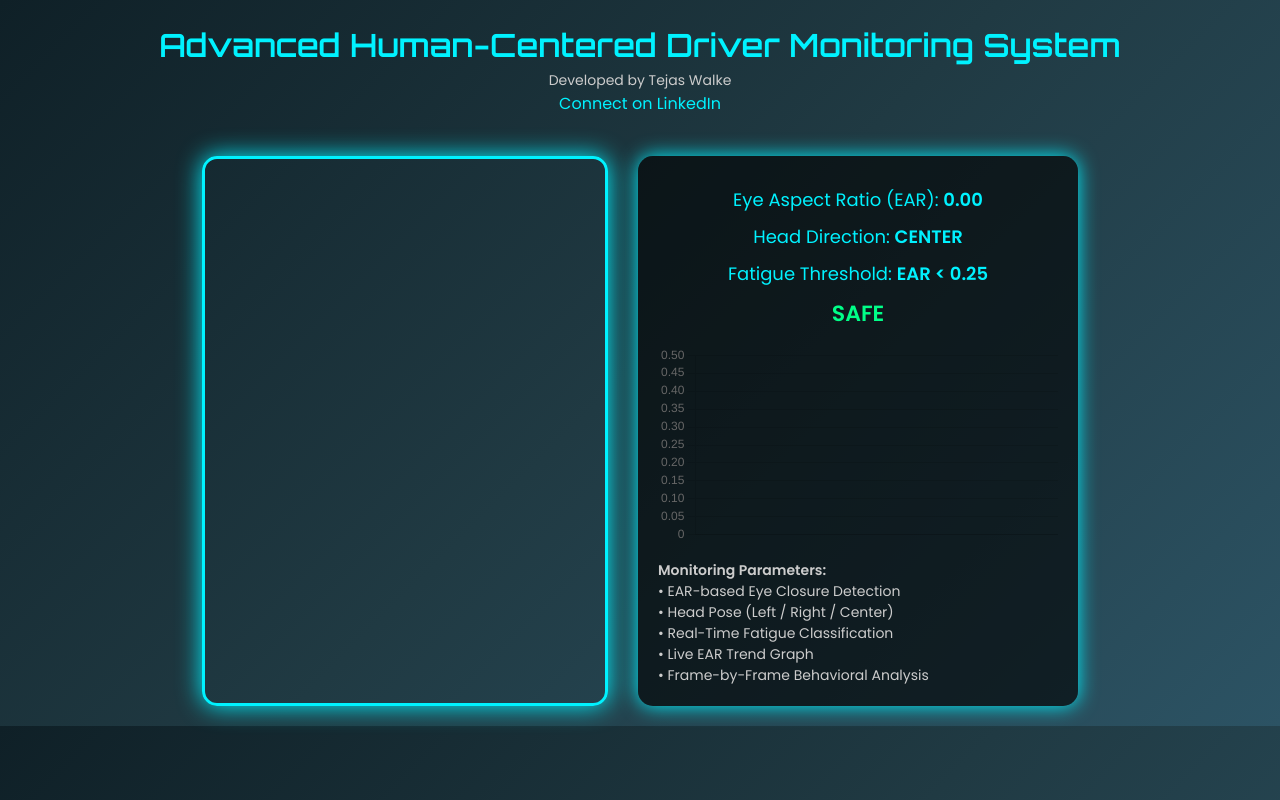
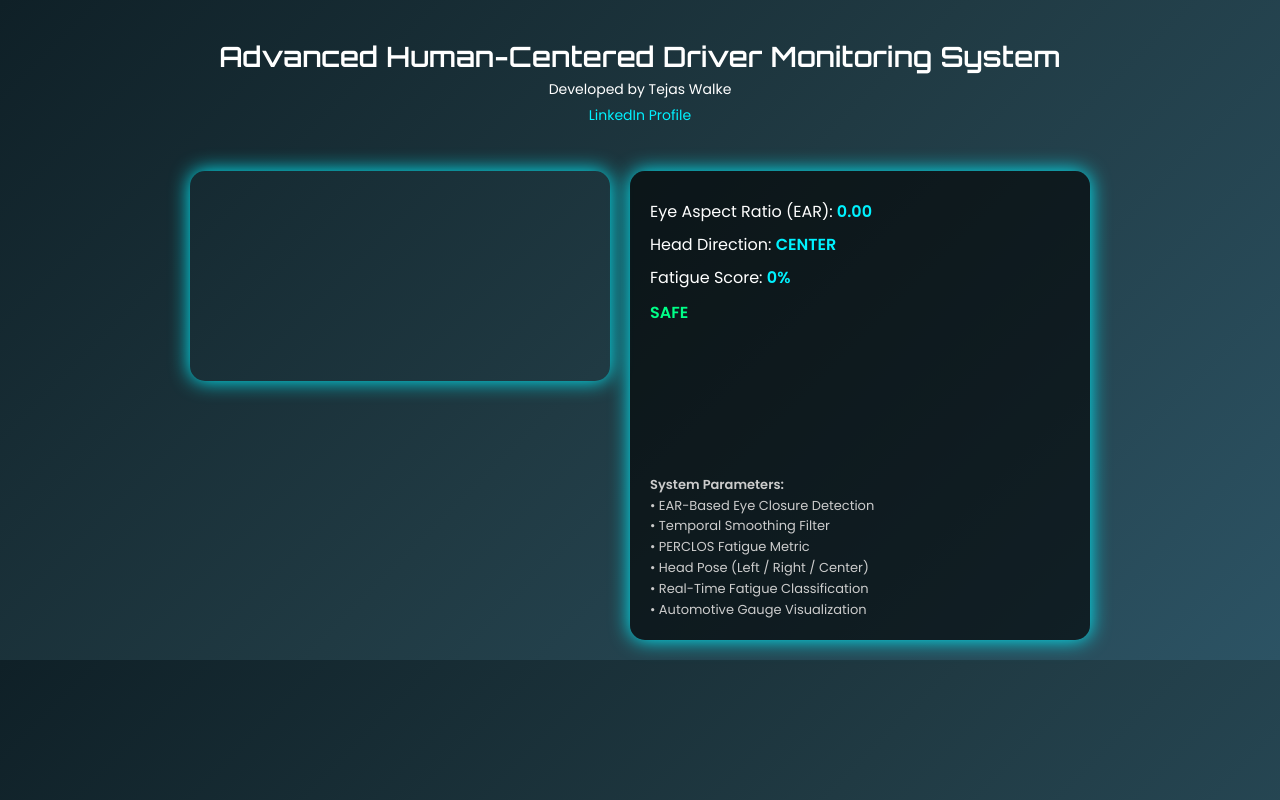
Before and after one commit to 1tejaswalke/HCAI-Monitoring-System, a FastAPI app: page / in a window 1280 px wide. Run offline with FastAPI, Linux system fonts and the light colour scheme.

Commit message:
Add files via upload

```diff
--- /dev/null
+++ b/static/dms_engine.js
@@ -0,0 +1,199 @@
+
+// ============================================
+// Advanced Automotive DMS Engine v3
+// Developed by Tejas Walke
+// ============================================
+
+let model;
+let frameCount = 0;
+let closedEyeFrames = 0;
+let earHistory = [];
+const SMOOTHING_WINDOW = 10;
+const EAR_THRESHOLD = 0.25;
+
+const video = document.getElementById("video");
+const earDisplay = document.getElementById("earValue");
+const statusDisplay = document.getElementById("status");
+const headDisplay = document.getElementById("headPose");
+const fatigueDisplay = document.getElementById("fatigueScore");
+
+const gaugeCanvas = document.getElementById("fatigueGauge");
+const gaugeCtx = gaugeCanvas.getContext("2d");
+
+// Audio Alert
+const alertSound = new Audio("https://actions.google.com/sounds/v1/alarms/alarm_clock.ogg");
+
+// ===============================
+// Camera Setup
+// ===============================
+async function setupCamera() {
+    const stream = await navigator.mediaDevices.getUserMedia({ video: true });
+    video.srcObject = stream;
+    return new Promise(resolve => {
+        video.onloadedmetadata = () => resolve(video);
+    });
+}
+
+// ===============================
+// Load FaceMesh Model
+// ===============================
+async function loadModel() {
+    await tf.setBackend("webgl");
+    model = await faceLandmarksDetection.createDetector(
+        faceLandmarksDetection.SupportedModels.MediaPipeFaceMesh,
+        {
+            runtime: "tfjs",
+            refineLandmarks: true,
+            maxFaces: 1
+        }
+    );
+}
+
+// ===============================
+// EAR Calculation
+// ===============================
+function calculateEAR(landmarks) {
+    const dist = (a,b) => Math.hypot(a.x-b.x, a.y-b.y);
+    const A = dist(landmarks[160], landmarks[144]);
+    const B = dist(landmarks[158], landmarks[153]);
+    const C = dist(landmarks[33], landmarks[133]);
+    return (A+B)/(2*C);
+}
+
+// ===============================
+// Head Pose Estimation
+// ===============================
+function estimateHeadPose(landmarks) {
+    const left = landmarks[33];
+    const right = landmarks[263];
+    const nose = landmarks[1];
+    const midX = (left.x + right.x) / 2;
+    const offset = nose.x - midX;
+
+    if (offset > 20) return "RIGHT";
+    if (offset < -20) return "LEFT";
+    return "CENTER";
+}
+
+// ===============================
+// Temporal Smoothing
+// ===============================
+function smoothEAR(ear) {
+    earHistory.push(ear);
+    if (earHistory.length > SMOOTHING_WINDOW) {
+        earHistory.shift();
+    }
+    const avg = earHistory.reduce((a,b)=>a+b,0) / earHistory.length;
+    return avg;
+}
+
+// ===============================
+// PERCLOS Calculation
+// ===============================
+function calculatePERCLOS() {
+    return (closedEyeFrames / frameCount) * 100;
+}
+
+// ===============================
+// Fatigue Score (0-100)
+// ===============================
+function calculateFatigueScore(perclos) {
+    let score = Math.min(100, perclos * 1.2);
+    return Math.round(score);
+}
+
+// ===============================
+// Automotive Gauge Meter
+// ===============================
+function drawGauge(score) {
+
+    const ctx = gaugeCtx;
+    const centerX = gaugeCanvas.width / 2;
+    const centerY = gaugeCanvas.height / 2;
+    const radius = 80;
+
+    ctx.clearRect(0,0,gaugeCanvas.width,gaugeCanvas.height);
+
+    // Background arc
+    ctx.beginPath();
+    ctx.arc(centerX, centerY, radius, Math.PI, 2*Math.PI);
+    ctx.strokeStyle = "#333";
+    ctx.lineWidth = 15;
+    ctx.stroke();
+
+    // Value arc
+    const endAngle = Math.PI + (score/100)*Math.PI;
+    ctx.beginPath();
+    ctx.arc(centerX, centerY, radius, Math.PI, endAngle);
+    ctx.strokeStyle = score > 70 ? "#ff0033" : score > 40 ? "#ffaa00" : "#00ff88";
+    ctx.lineWidth = 15;
+    ctx.stroke();
+
+    // Text
+    ctx.fillStyle = "#ffffff";
+    ctx.font = "20px Arial";
+    ctx.textAlign = "center";
+    ctx.fillText(score + "%", centerX, centerY + 10);
+}
+
+// ===============================
+// Detection Loop
+// ===============================
+async function detect() {
+
+    const predictions = await model.estimateFaces(video);
+
+    if (predictions.length > 0) {
+
+        const landmarks = predictions[0].keypoints.map(p => ({x:p.x, y:p.y}));
+
+        let ear = calculateEAR(landmarks);
+        ear = smoothEAR(ear);
+
+        const headPose = estimateHeadPose(landmarks);
+
+        frameCount++;
+        if (ear < EAR_THRESHOLD) {
+            closedEyeFrames++;
+        }
+
+        const perclos = calculatePERCLOS();
+        const fatigueScore = calculateFatigueScore(perclos);
+
+        earDisplay.innerText = ear.toFixed(2);
+        headDisplay.innerText = headPose;
+        fatigueDisplay.innerText = fatigueScore;
+
+        drawGauge(fatigueScore);
+
+        if (fatigueScore > 70) {
+            statusDisplay.innerText = "HIGH FATIGUE";
+            statusDisplay.className = "status drowsy";
+            alertSound.play();
+        } else if (fatigueScore > 40) {
+            statusDisplay.innerText = "MODERATE FATIGUE";
+            statusDisplay.className = "status warning";
+        } else {
+            statusDisplay.innerText = "SAFE";
+            statusDisplay.className = "status safe";
+        }
+
+        console.log("Frame:", frameCount,
+                    "| EAR:", ear.toFixed(3),
+                    "| PERCLOS:", perclos.toFixed(2),
+                    "| Fatigue:", fatigueScore);
+    }
+
+    requestAnimationFrame(detect);
+}
+
+// ===============================
+// Initialize System
+// ===============================
+async function initDMS() {
+    await setupCamera();
+    await loadModel();
+    detect();
+}
+
+initDMS();
--- a/templates/index.html
+++ b/templates/index.html
@@ -1,101 +1,114 @@
+
 <!DOCTYPE html>
 <html lang="en">
 <head>
 <meta charset="UTF-8">
 <meta name="viewport" content="width=device-width, initial-scale=1.0">
-<title>Human-Centered AI | Advanced DMS</title>
+<title>Advanced Human-Centered AI DMS</title>
 
 <link href="https://fonts.googleapis.com/css2?family=Orbitron:wght@400;600&family=Poppins:wght@300;400;600&display=swap" rel="stylesheet">
 
+<!-- TensorFlow + FaceMesh -->
 <script src="https://cdn.jsdelivr.net/npm/@tensorflow/tfjs-core"></script>
 <script src="https://cdn.jsdelivr.net/npm/@tensorflow/tfjs-converter"></script>
 <script src="https://cdn.jsdelivr.net/npm/@tensorflow/tfjs-backend-webgl"></script>
 <script src="https://cdn.jsdelivr.net/npm/@tensorflow-models/face-landmarks-detection"></script>
-<script src="https://cdn.jsdelivr.net/npm/chart.js"></script>
 
 <style>
 body {
     margin: 0;
     background: linear-gradient(135deg, #0f2027, #203a43, #2c5364);
-    color: #00f2ff;
     font-family: 'Poppins', sans-serif;
-    text-align: center;
+    color: #ffffff;
 }
 
 header {
-    padding: 20px;
+    text-align: center;
+    padding: 20px 10px;
 }
 
-h1 {
+header h1 {
     font-family: 'Orbitron', sans-serif;
-    margin: 5px 0;
+    font-size: 22px;
+    margin-bottom: 5px;
 }
 
-.subtitle {
+header p {
+    margin: 5px 0;
     font-size: 14px;
-    color: #ccc;
 }
 
-a {
+header a {
     color: #00f2ff;
     text-decoration: none;
 }
 
-.dashboard {
+.container {
     display: flex;
+    flex-wrap: wrap;
     justify-content: center;
-    gap: 30px;
+    gap: 20px;
     padding: 20px;
-    flex-wrap: wrap;
+}
+
+.video-container {
+    position: relative;
+    width: 100%;
+    max-width: 420px;
 }
 
 video {
-    border: 3px solid #00f2ff;
+    width: 100%;
     border-radius: 15px;
-    box-shadow: 0 0 25px #00f2ff;
-    width: 100%;
-    max-width: 400px;
+    box-shadow: 0 0 20px #00f2ff;
 }
 
 .panel {
+    width: 100%;
+    max-width: 420px;
     background: rgba(0,0,0,0.6);
+    border-radius: 15px;
     padding: 20px;
-    border-radius: 15px;
-    width: 100%;
-    max-width: 400px;
     box-shadow: 0 0 20px #00f2ff;
 }
 
 .metric {
-    font-size: 18px;
-    margin: 10px 0;
+    margin: 8px 0;
+    font-size: 15px;
+}
+
+.metric strong {
+    color: #00f2ff;
 }
 
 .status {
-    font-size: 22px;
+    margin-top: 10px;
     font-weight: bold;
-    margin: 10px 0;
+    font-size: 16px;
 }
 
 .safe { color: #00ff88; }
+.warning { color: #ffaa00; }
 .drowsy { color: #ff0033; }
-.warning { color: #ffaa00; }
+
+canvas {
+    display: block;
+    margin: 15px auto 0 auto;
+}
 
 .parameters {
-    text-align: left;
     margin-top: 15px;
-    font-size: 14px;
+    font-size: 13px;
+    line-height: 1.6;
     color: #ccc;
 }
 
-canvas {
-    margin-top: 15px;
-}
-
-@media (max-width: 768px) {
-    .dashboard {
-        flex-direction: column;
-        align-items: center;
+@media (min-width: 768px) {
+    header h1 {
+        font-size: 28px;
+    }
+    .metric {
+        font-size: 16px;
     }
 }
 </style>
@@ -105,142 +118,42 @@ canvas {
 
 <header>
     <h1>Advanced Human-Centered Driver Monitoring System</h1>
-    <div class="subtitle">Developed by Tejas Walke</div>
-    <div><a href="https://www.linkedin.com/in/tejas-walke-5422a1255/" target="_blank">Connect on LinkedIn</a></div>
+    <p>Developed by Tejas Walke</p>
+    <p><a href="https://www.linkedin.com/in/tejas-walke-5422a1255/" target="_blank">LinkedIn Profile</a></p>
 </header>
 
-<div class="dashboard">
+<div class="container">
 
-    <video id="video" autoplay playsinline></video>
+    <div class="video-container">
+        <video id="video" autoplay playsinline></video>
+    </div>
 
     <div class="panel">
+
         <div class="metric">Eye Aspect Ratio (EAR): <strong><span id="earValue">0.00</span></strong></div>
         <div class="metric">Head Direction: <strong><span id="headPose">CENTER</span></strong></div>
-        <div class="metric">Fatigue Threshold: <strong>EAR &lt; 0.25</strong></div>
-        <div class="status safe" id="status">SAFE</div>
+        <div class="metric">Fatigue Score: <strong><span id="fatigueScore">0</span>%</strong></div>
 
-        <canvas id="earChart" height="150"></canvas>
+        <div id="status" class="status safe">SAFE</div>
+
+        <canvas id="fatigueGauge" width="200" height="120"></canvas>
 
         <div class="parameters">
-            <strong>Monitoring Parameters:</strong><br>
-            • EAR-based Eye Closure Detection<br>
+            <strong>System Parameters:</strong><br>
+            • EAR-Based Eye Closure Detection<br>
+            • Temporal Smoothing Filter<br>
+            • PERCLOS Fatigue Metric<br>
             • Head Pose (Left / Right / Center)<br>
             • Real-Time Fatigue Classification<br>
-            • Live EAR Trend Graph<br>
-            • Frame-by-Frame Behavioral Analysis
+            • Automotive Gauge Visualization
         </div>
+
     </div>
 
 </div>
 
-<script>
-const video = document.getElementById("video");
-const earDisplay = document.getElementById("earValue");
-const statusDisplay = document.getElementById("status");
-const headDisplay = document.getElementById("headPose");
-
-let earData = [];
-let labels = [];
-
-const ctx = document.getElementById("earChart").getContext("2d");
-const chart = new Chart(ctx, {
-    type: 'line',
-    data: {
-        labels: labels,
-        datasets: [{
-            label: 'EAR Trend',
-            data: earData,
-            borderColor: '#00f2ff',
-            borderWidth: 2,
-            fill: false,
-            tension: 0.3
-        }]
-    },
-    options: {
-        animation: false,
-        scales: { y: { min: 0, max: 0.5 } },
-        plugins: { legend: { display: false } }
-    }
-});
-
-async function setupCamera() {
-    const stream = await navigator.mediaDevices.getUserMedia({video: true});
-    video.srcObject = stream;
-}
-
-async function loadModel() {
-    await tf.setBackend("webgl");
-    return await faceLandmarksDetection.load(
-        faceLandmarksDetection.SupportedPackages.mediapipeFacemesh
-    );
-}
-
-function calculateEAR(landmarks) {
-    const dist = (a,b) => Math.hypot(a.x-b.x, a.y-b.y);
-    const A = dist(landmarks[160], landmarks[144]);
-    const B = dist(landmarks[158], landmarks[153]);
-    const C = dist(landmarks[33], landmarks[133]);
-    return (A+B)/(2*C);
-}
-
-function estimateHeadPose(landmarks) {
-    const left = landmarks[33];
-    const right = landmarks[263];
-    const nose = landmarks[1];
-    const midX = (left.x + right.x) / 2;
-    const offset = nose.x - midX;
-
-    if (offset > 20) return "RIGHT";
-    if (offset < -20) return "LEFT";
-    return "CENTER";
-}
-
-function updateGraph(ear) {
-    if (earData.length > 40) {
-        earData.shift();
-        labels.shift();
-    }
-    earData.push(ear);
-    labels.push("");
-    chart.update();
-}
-
-async function detect(model) {
-    const predictions = await model.estimateFaces({input: video});
-
-    if (predictions.length > 0) {
-        const landmarks = predictions[0].scaledMesh.map(p => ({x:p[0], y:p[1]}));
-        const ear = calculateEAR(landmarks);
-        const headPose = estimateHeadPose(landmarks);
-        const drowsy = ear < 0.25;
-
-        earDisplay.innerText = ear.toFixed(2);
-        headDisplay.innerText = headPose;
-        updateGraph(ear);
-
-        if (drowsy) {
-            statusDisplay.innerText = "DROWSY";
-            statusDisplay.className = "status drowsy";
-        } else if (headPose !== "CENTER") {
-            statusDisplay.innerText = "DISTRACTED";
-            statusDisplay.className = "status warning";
-        } else {
-            statusDisplay.innerText = "SAFE";
-            statusDisplay.className = "status safe";
-        }
-    }
-
-    requestAnimationFrame(() => detect(model));
-}
-
-async function main() {
-    await setupCamera();
-    const model = await loadModel();
-    detect(model);
-}
-
-main();
-</script>
+<!-- Your renamed JS file -->
+<script src="dms_engine.js"></script>
 
 </body>
 </html>
```
